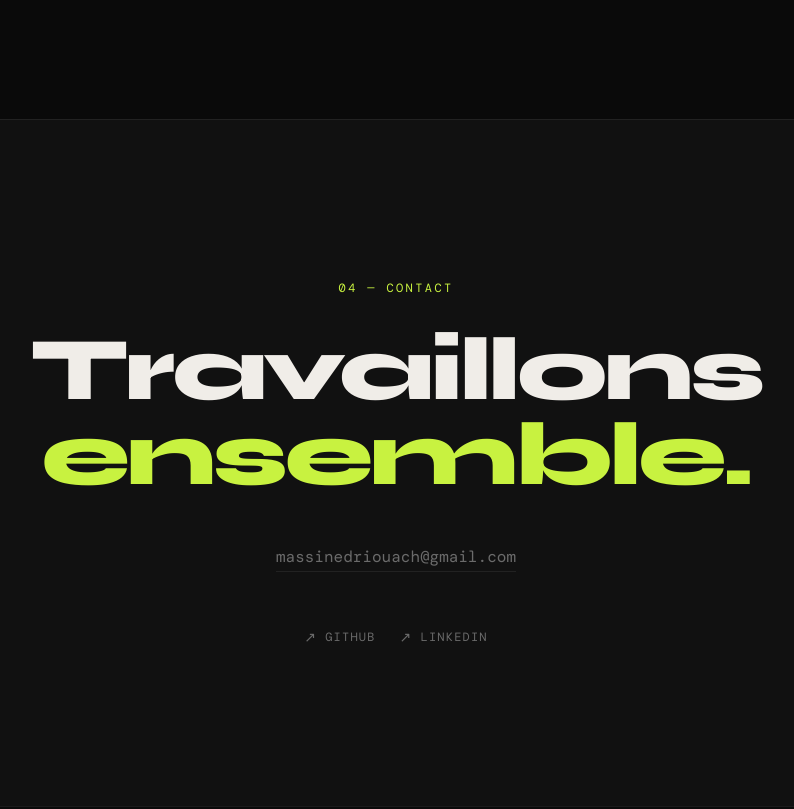
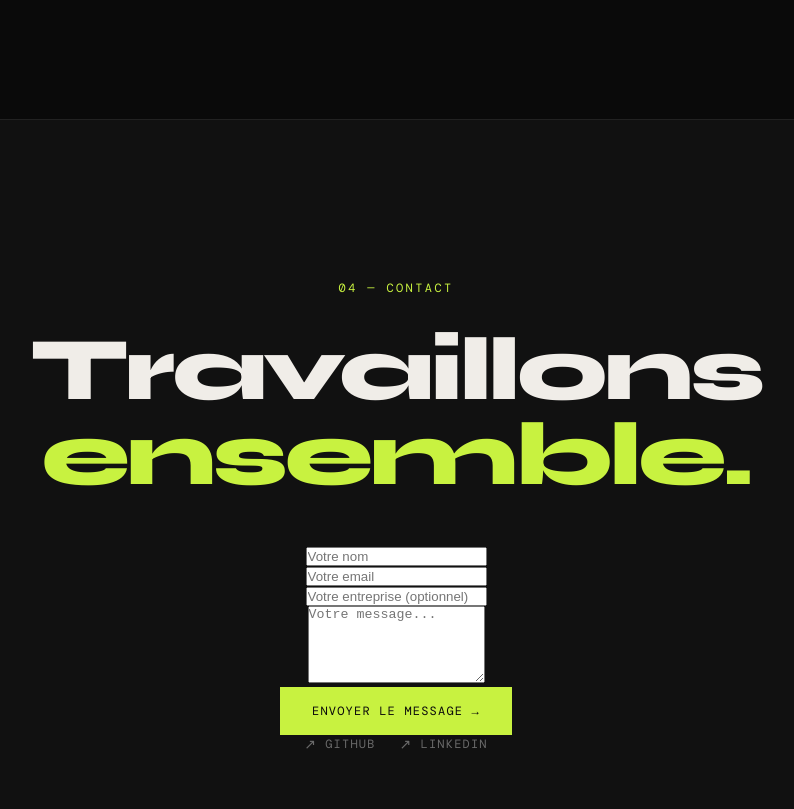
Before and after one commit to Ma2s67/Ma2s67.github.io, a plain HTML site: page index.html in a window 1280 px wide. Shown: the part 3182-3991 px from the top of the page, without its empty margins (244-1038 px from the left). Drawn offline with nearby package versions, Linux system fonts and the light colour scheme; a web font is replaced by a local one.

Commit message:
Update index.html

```diff
--- a/index.html
+++ b/index.html
@@ -201,15 +201,32 @@
   </section>
 
   <!-- Contact -->
-  <section class="contact" id="contact">
-    <p class="contact-pre reveal">04 — Contact</p>
-    <h2 class="contact-title reveal">Travaillons<br/><span>ensemble.</span></h2>
-    <a href="mailto:massinedriouach@gmail.com" class="contact-email reveal">massinedriouach@gmail.com</a>
-    <div class="social-links reveal">
-      <a href="https://github.com/Ma2s67" class="social-link" target="_blank">GitHub</a>
-      <a href="https://www.linkedin.com/in/massine-driouach-667589290/" class="social-link" target="_blank">LinkedIn</a>
+<!-- Contact -->
+<section class="contact" id="contact">
+  <p class="contact-pre reveal">04 — Contact</p>
+  <h2 class="contact-title reveal">Travaillons<br/><span>ensemble.</span></h2>
+
+  <form action="https://formspree.io/f/meepwpwk" method="POST" class="contact-form reveal">
+    <div class="form-group">
+      <input type="text" name="name" placeholder="Votre nom" required />
     </div>
-  </section>
+    <div class="form-group">
+      <input type="email" name="email" placeholder="Votre email" required />
+    </div>
+    <div class="form-group">
+      <input type="text" name="company" placeholder="Votre entreprise (optionnel)" />
+    </div>
+    <div class="form-group">
+      <textarea name="message" placeholder="Votre message..." rows="5" required></textarea>
+    </div>
+    <button type="submit" class="btn-primary">Envoyer le message →</button>
+  </form>
+
+  <div class="social-links reveal">
+    <a href="https://github.com/" class="social-link" target="_blank">GitHub</a>
+    <a href="https://linkedin.com/" class="social-link" target="_blank">LinkedIn</a>
+  </div>
+</section>
 
   <!-- Footer -->
   <footer>
```
